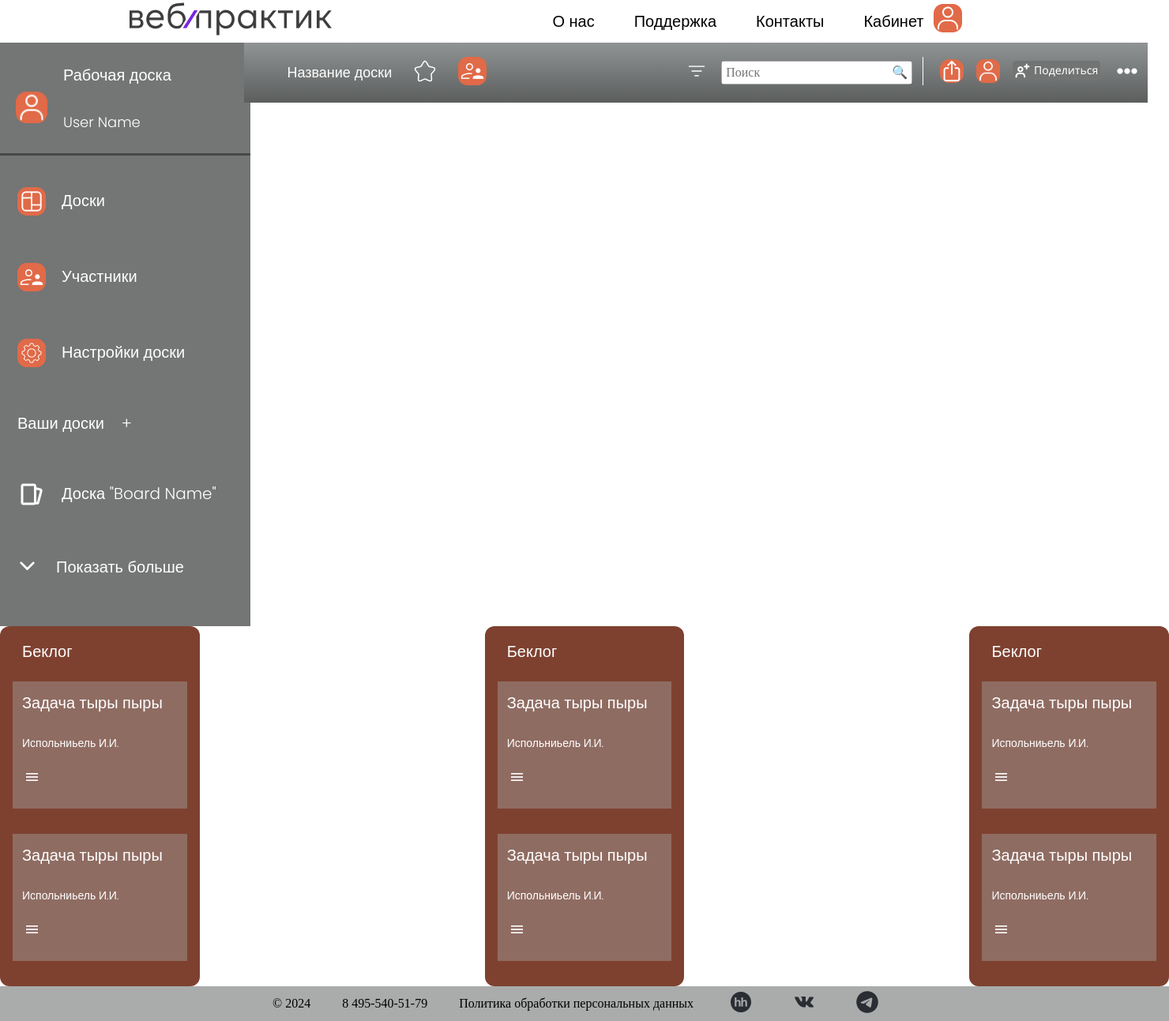
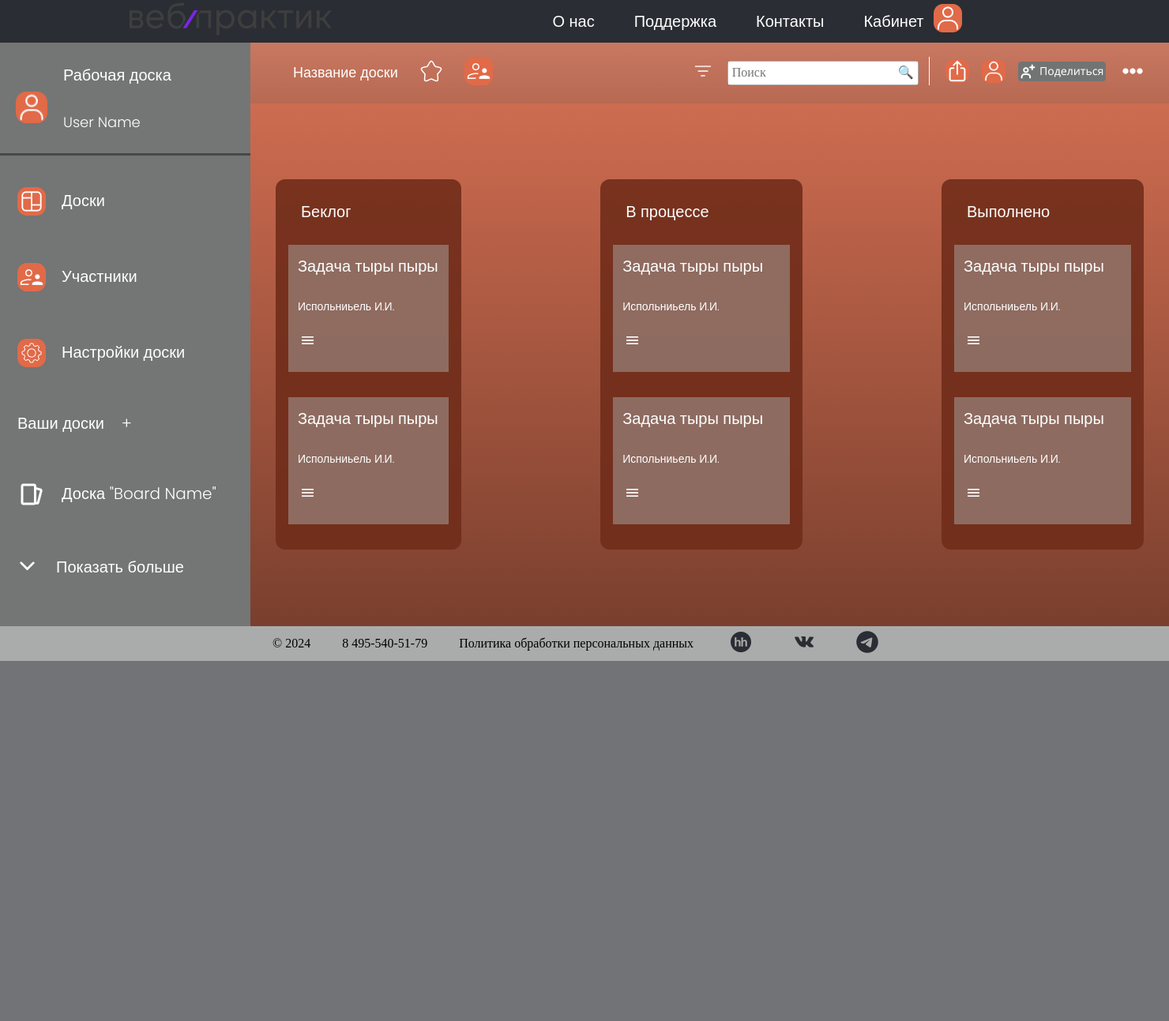
Before and after one commit to Wiacl/Dvornjagi-Hackathon-Outumn-2024, a PHP site: page /pages/dashboard.html in a window 1480 px wide. Shown: the whole page at 79% size. After the commit the page ends 837 px from the top, so only its background shows below. Run offline with PHP 8.4, Linux system fonts and the light colour scheme.

Commit message:
конечная workbench

```diff
--- a/frontend/CSS/dashboards.css
+++ b/frontend/CSS/dashboards.css
@@ -2,8 +2,8 @@
     padding: 3px 0px;
     font-size: 24px;
     line-height: normal;
-    background: #ffffff;
-    color: black;
+    background: rgba(42, 45, 51, 1);
+    color: rgb(255, 255, 255);
 }
 .container{
     max-width: 1152px;
@@ -56,15 +56,27 @@ ul{
 body{
     background-color: rgba(255, 255, 255, 0.95);
 }
-/* .main{
-    width: m-content;
-} */
+.all_main{
+    display: flex;
+    flex-direction: row;
+}
+.cont_toppblock{
+    display: flex;
+    flex-direction: column;
+    background: linear-gradient(rgba(215, 113, 84, 1), rgba(122, 63, 46, 1));
+    width: 100%;
+}
 .nav_container{
     max-width: 1152px;
 
 }
 .left_nav{
     display: flex;
+}
+.nav_menu{
+    display: flex;
+    /* position: relative; */
+    z-index: 0;
 }
 .nav_field{
     display: flex;
@@ -117,15 +129,17 @@ body{
 }
 .nav_topmenu{
     display: flex;
-    position: absolute;
+    z-index: 2;
+    /* position: relative; */
+    /* position: absolute;
     top: 3.36em;
-    right: 1.7em;
+    right: 1.7em; */
 }
 .nav_topmenu_field{
     display: flex;
     width: 100%;
     height: fit-content;
-    background: linear-gradient(rgba(144, 148, 148, 1), rgba(92, 94, 94, 1));
+    background: linear-gradient(rgba(144, 148, 148, 0.20), rgba(92, 94, 94, 0.20));
 }
 .nav_topmenu_n_s_h{
     display: flex;
@@ -202,6 +216,7 @@ body{
 .all_becklog{
     display: flex;
     justify-content: space-between;
+    margin: 6em 2em 5em 2em;
 }
 .becklog{
     display: flex;
@@ -225,12 +240,14 @@ body{
 } */
 .becklog_name{
     display: flex;
+    min-width: max-content;
+    min-height: max-content;
     font-family: "Poppins", sans-serif;
     font-weight: 300;
     font-style: normal;
     font-size: 20px;
     color: #ffffff;
-    padding: 21px 161px 26px 28px;
+    padding: 1.5em 7em 1.5em 1.6em;
 }
 .becklog_item{
     display: flex;
--- a/frontend/pages/dashboard.html
+++ b/frontend/pages/dashboard.html
@@ -41,6 +41,7 @@
         </div>
     </header>
     <main class="main">
+    <div class="all_main">
         <div class="left_nav">
             <div class="nav_container">
                 <div class="nav_field">
@@ -76,6 +77,7 @@
                     </div>
                 </div>
         </div>
+        <div class="cont_toppblock">
             <div class="nav_topmenu">
                 <div class="nav_topmenu_field">
                     <div class="nav_topmenu_n_s_h">
@@ -149,7 +151,7 @@
                 </div>
 
                 <div class="becklog">
-                    <div class="becklog_name">Беклог</div>
+                    <div class="becklog_name">В процессе</div>
                     <div class="becklog_item" id="becklog_item2">
                         <div class="becklog_item_taskname">
                             Задача тыры пыры
@@ -175,7 +177,7 @@
                 </div>
 
                 <div class="becklog" >
-                    <div class="becklog_name">Беклог</div>
+                    <div class="becklog_name">Выполнено</div>
                     <div class="becklog_item" id="becklog_item3">
                         <div class="becklog_item_taskname">
                             Задача тыры пыры
@@ -202,7 +204,7 @@
             </div>
             <!-- </div> -->
         </div>
-
+        </div>
     </main>
     <footer class="footer">
         <div class="container">
```
